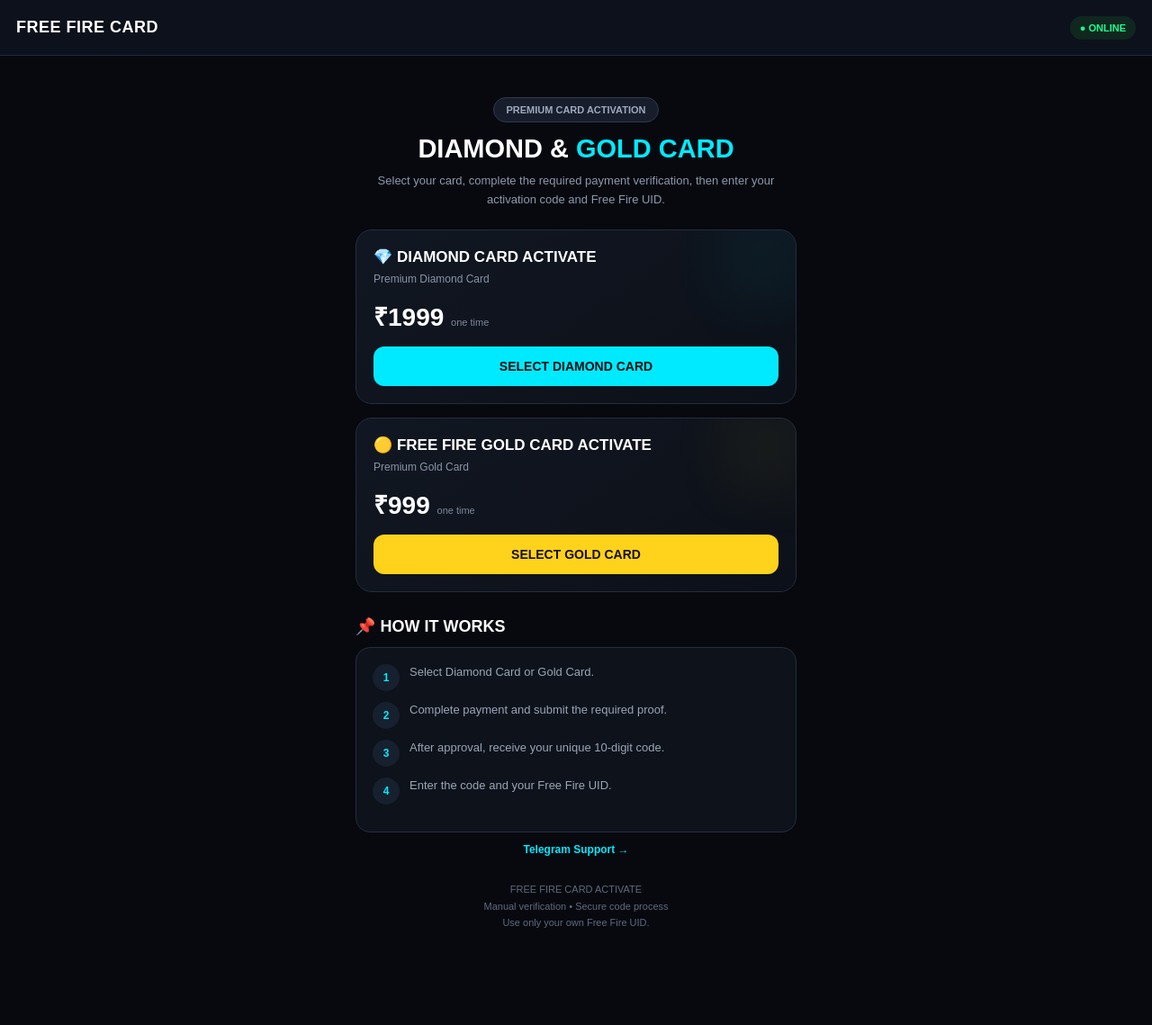
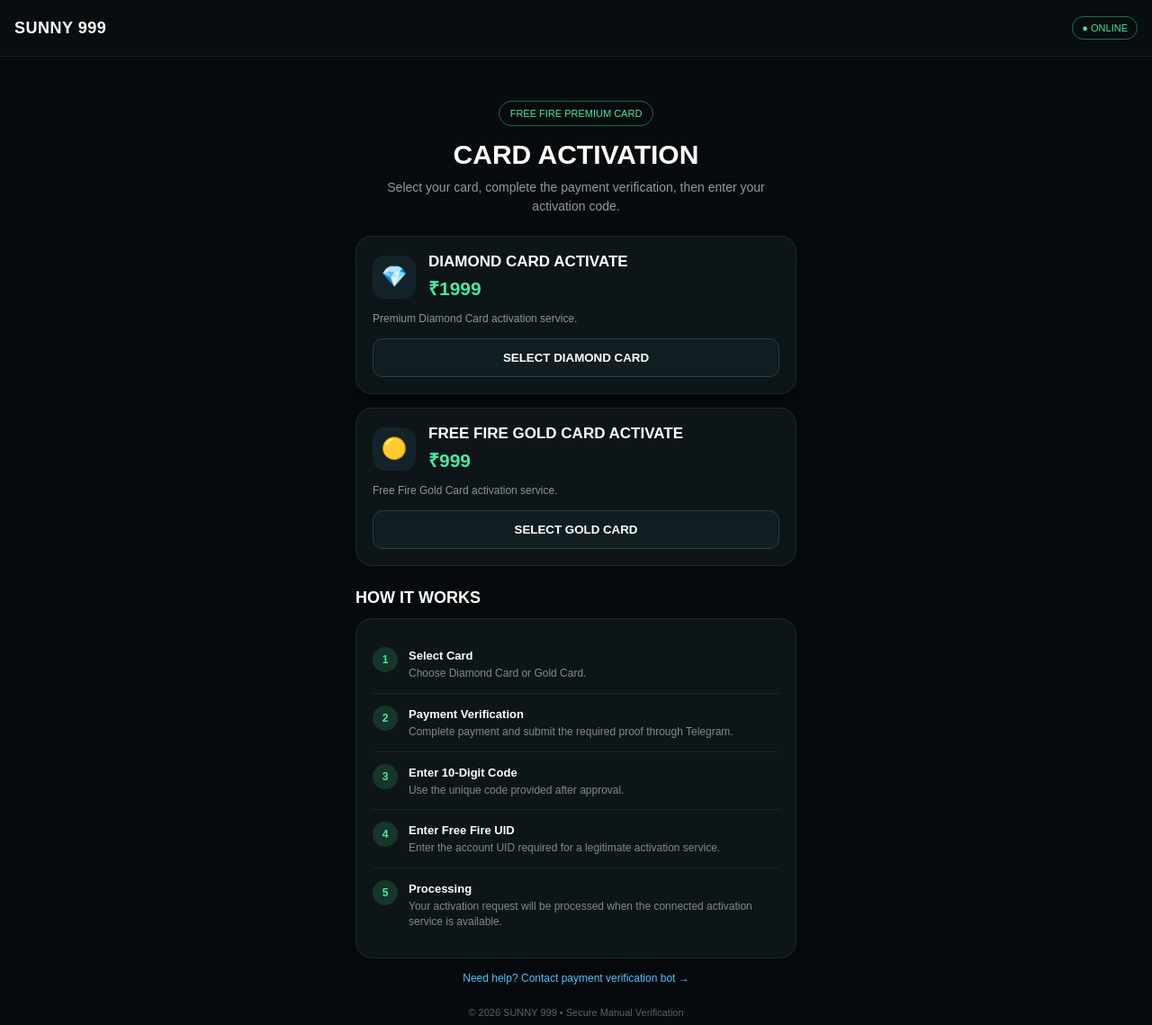
Before and after one commit to osmsk307-collab/free-fire-card, a website: page index.html in a window 1280 px wide. Shown: the whole page at 90% size. Before the commit the page ends 1080 px from the top, so only its background shows below. Drawn offline with Linux system fonts and the light colour scheme.

Commit message:
Update index.html

```diff
--- a/index.html
+++ b/index.html
@@ -3,521 +3,562 @@
 <head>
 <meta charset="UTF-8">
 <meta name="viewport" content="width=device-width, initial-scale=1.0">
-<title>FREE FIRE CARD ACTIVATE</title>
+<title>Free Fire Card Activate</title>
 
 <style>
 *{
+  box-sizing:border-box;
   margin:0;
   padding:0;
-  box-sizing:border-box;
   font-family:Arial,Helvetica,sans-serif;
 }
 
 body{
-  background:#07090f;
+  background:#070b0d;
   color:#fff;
   min-height:100vh;
 }
 
-.topbar{
-  height:62px;
+.header{
+  padding:18px 16px;
   display:flex;
+  justify-content:space-between;
   align-items:center;
-  justify-content:space-between;
-  padding:0 18px;
-  background:#0d111b;
-  border-bottom:1px solid #202737;
-  position:sticky;
-  top:0;
-  z-index:10;
+  border-bottom:1px solid #172326;
+  background:#080d0f;
 }
 
 .logo{
   font-size:18px;
-  font-weight:900;
+  font-weight:800;
   letter-spacing:.5px;
 }
 
 .online{
   font-size:11px;
-  font-weight:bold;
-  color:#19ff91;
-  background:#10271f;
-  padding:7px 11px;
+  color:#45e6a1;
+  border:1px solid #1d6d51;
+  padding:6px 10px;
   border-radius:20px;
 }
 
 .container{
-  width:100%;
   max-width:520px;
   margin:auto;
-  padding:22px 15px 45px;
+  padding:24px 15px 40px;
 }
 
 .hero{
   text-align:center;
-  padding:24px 8px 22px;
+  padding:25px 10px 22px;
 }
 
 .badge{
   display:inline-block;
-  background:#171d2b;
-  border:1px solid #30394d;
-  color:#9da9bd;
-  padding:7px 13px;
+  font-size:11px;
+  color:#4ee6a3;
+  border:1px solid #1c654b;
+  padding:7px 12px;
   border-radius:20px;
-  font-size:11px;
-  font-weight:bold;
-  margin-bottom:13px;
+  margin-bottom:15px;
 }
 
 .hero h1{
-  font-size:29px;
-  line-height:1.12;
-  font-weight:900;
-}
-
-.hero h1 span{
-  color:#00eaff;
+  font-size:30px;
+  line-height:1.1;
+  margin-bottom:10px;
 }
 
 .hero p{
-  color:#8e98aa;
-  font-size:13px;
-  line-height:1.6;
-  margin-top:10px;
+  color:#8e9b9f;
+  font-size:14px;
+  line-height:1.5;
 }
 
 .card{
-  background:linear-gradient(145deg,#111722,#0c1018);
-  border:1px solid #242d3d;
+  background:#0d1518;
+  border:1px solid #1b2b2f;
   border-radius:18px;
-  padding:19px;
+  padding:18px;
   margin-bottom:15px;
-  position:relative;
-  overflow:hidden;
+  box-shadow:0 10px 35px rgba(0,0,0,.25);
 }
 
-.card:before{
-  content:"";
-  position:absolute;
-  width:120px;
-  height:120px;
-  background:#00eaff;
-  opacity:.04;
-  filter:blur(30px);
-  right:-30px;
-  top:-30px;
+.card.active{
+  border-color:#2bd88e;
 }
 
-.card.gold:before{
-  background:#ffd21c;
+.card-top{
+  display:flex;
+  align-items:center;
+  gap:14px;
 }
 
-.card-title{
-  font-size:17px;
-  font-weight:900;
-  margin-bottom:7px;
+.icon{
+  width:48px;
+  height:48px;
+  border-radius:14px;
+  display:flex;
+  align-items:center;
+  justify-content:center;
+  background:#142329;
+  font-size:23px;
 }
 
-.card-sub{
-  color:#8994a7;
-  font-size:12px;
-  margin-bottom:15px;
+.card h2{
+  font-size:17px;
+  margin-bottom:5px;
 }
 
 .price{
-  font-size:28px;
-  font-weight:900;
-  margin-bottom:15px;
+  color:#4ee6a3;
+  font-size:21px;
+  font-weight:800;
 }
 
-.price small{
-  font-size:11px;
-  color:#7e899b;
-  font-weight:normal;
+.card p{
+  color:#89979b;
+  font-size:12px;
+  margin-top:13px;
 }
 
-.btn{
+.select-btn{
   width:100%;
-  border:0;
-  border-radius:12px;
-  padding:14px;
-  font-size:14px;
-  font-weight:900;
+  margin-top:15px;
+  padding:13px;
+  border:1px solid #294047;
+  border-radius:11px;
+  background:#101d21;
+  color:white;
+  font-weight:700;
   cursor:pointer;
-  background:#00eaff;
-  color:#001014;
 }
 
-.gold .btn{
-  background:#ffd21c;
-  color:#171000;
-}
-
-.btn:active{
-  transform:scale(.98);
-}
-
-.selected{
-  border-color:#00eaff;
-  box-shadow:0 0 20px rgba(0,234,255,.08);
-}
-
-.gold.selected{
-  border-color:#ffd21c;
-  box-shadow:0 0 20px rgba(255,210,28,.08);
+.card.active .select-btn{
+  background:#1cc47d;
+  border-color:#1cc47d;
+  color:#04120c;
 }
 
 .section-title{
   font-size:18px;
-  font-weight:900;
-  margin:27px 0 12px;
+  margin:25px 0 12px;
 }
 
-.box{
-  background:#0d121b;
-  border:1px solid #252e3e;
-  border-radius:16px;
-  padding:18px;
+.step{
+  display:flex;
+  gap:12px;
+  padding:13px 0;
+  border-bottom:1px solid #172529;
+}
+
+.step:last-child{
+  border-bottom:0;
+}
+
+.num{
+  width:28px;
+  height:28px;
+  border-radius:50%;
+  background:#16352b;
+  color:#4ee6a3;
+  display:flex;
+  justify-content:center;
+  align-items:center;
+  font-size:12px;
+  font-weight:bold;
+  flex:none;
+}
+
+.step b{
+  font-size:13px;
+}
+
+.step span{
+  display:block;
+  color:#7e8c90;
+  font-size:12px;
+  margin-top:3px;
+  line-height:1.4;
+}
+
+.verify-box{
+  display:none;
+  margin-top:18px;
+}
+
+.verify-box.show{
+  display:block;
 }
 
 label{
   display:block;
   font-size:12px;
-  font-weight:bold;
-  color:#aab4c5;
+  color:#a9b5b8;
   margin-bottom:7px;
 }
 
 input{
   width:100%;
-  background:#080c13;
-  border:1px solid #293345;
-  color:#fff;
   padding:14px;
   border-radius:11px;
+  border:1px solid #293a3f;
+  background:#081013;
+  color:#fff;
   outline:none;
   font-size:14px;
-  margin-bottom:12px;
 }
 
 input:focus{
-  border-color:#00eaff;
+  border-color:#36d991;
 }
 
-.info{
-  background:#101722;
-  border:1px solid #263244;
-  border-radius:12px;
-  padding:13px;
-  margin-bottom:13px;
-  color:#8f9bad;
-  font-size:12px;
-  line-height:1.6;
+.main-btn{
+  width:100%;
+  margin-top:12px;
+  padding:14px;
+  border:0;
+  border-radius:11px;
+  background:#20cf84;
+  color:#03120b;
+  font-size:14px;
+  font-weight:800;
+  cursor:pointer;
 }
 
-.hidden{
-  display:none;
+.main-btn:disabled{
+  opacity:.35;
+  cursor:not-allowed;
 }
 
-.steps{
-  display:flex;
-  gap:11px;
-  margin-bottom:12px;
+.note{
+  margin-top:12px;
+  padding:12px;
+  background:#101a1d;
+  border-radius:10px;
+  color:#78878b;
+  font-size:11px;
+  line-height:1.5;
 }
 
-.step-num{
-  min-width:30px;
-  height:30px;
-  border-radius:50%;
-  background:#17202e;
-  display:flex;
-  align-items:center;
-  justify-content:center;
-  color:#00eaff;
-  font-weight:900;
-  font-size:12px;
-}
-
-.step-text{
+.status{
+  display:none;
+  margin-top:15px;
+  padding:14px;
+  border-radius:11px;
+  background:#10241c;
+  border:1px solid #245b45;
+  color:#64e8ad;
   font-size:13px;
-  color:#9aa5b7;
-  line-height:1.45;
+  line-height:1.5;
 }
 
 .footer{
   text-align:center;
-  color:#5f6a7c;
+  color:#566467;
   font-size:11px;
-  margin-top:28px;
-  line-height:1.7;
+  padding:25px 0 5px;
 }
 
 .telegram{
   display:block;
   text-align:center;
-  margin-top:12px;
-  color:#00eaff;
+  margin-top:15px;
+  color:#54bfff;
+  text-decoration:none;
   font-size:12px;
-  text-decoration:none;
-  font-weight:bold;
 }
 </style>
 </head>
 
 <body>
 
-<div class="topbar">
-  <div class="logo">FREE FIRE CARD</div>
+<header class="header">
+  <div class="logo">SUNNY 999</div>
   <div class="online">● ONLINE</div>
+</header>
+
+<main class="container">
+
+  <section class="hero">
+    <div class="badge">FREE FIRE PREMIUM CARD</div>
+    <h1>CARD ACTIVATION</h1>
+    <p>
+      Select your card, complete the payment verification,
+      then enter your activation code.
+    </p>
+  </section>
+
+  <!-- DIAMOND CARD -->
+  <div class="card" id="diamondCard">
+    <div class="card-top">
+      <div class="icon">💎</div>
+      <div>
+        <h2>DIAMOND CARD ACTIVATE</h2>
+        <div class="price">₹1999</div>
+      </div>
     </div>
 
-<div class="container">
+    <p>Premium Diamond Card activation service.</p>
 
-  <div class="hero">
-    <div class="badge">PREMIUM CARD ACTIVATION</div>
-    <h1>DIAMOND & <span>GOLD CARD</span></h1>
-    <p>
-      Select your card, complete the required payment verification,
-      then enter your activation code and Free Fire UID.
-    </p>
-  </div>
-
-  <!-- DIAMOND -->
-  <div class="card" id="diamondCard">
-    <div class="card-title">💎 DIAMOND CARD ACTIVATE</div>
-    <div class="card-sub">Premium Diamond Card</div>
-    <div class="price">₹1999 <small>one time</small></div>
-    <button class="btn" onclick="selectCard('diamond')">
+    <button class="select-btn" onclick="selectPlan('diamond')">
       SELECT DIAMOND CARD
     </button>
   </div>
 
-  <!-- GOLD -->
-  <div class="card gold" id="goldCard">
-    <div class="card-title">🟡 FREE FIRE GOLD CARD ACTIVATE</div>
-    <div class="card-sub">Premium Gold Card</div>
-    <div class="price">₹999 <small>one time</small></div>
-    <button class="btn" onclick="selectCard('gold')">
+  <!-- GOLD CARD -->
+  <div class="card" id="goldCard">
+    <div class="card-top">
+      <div class="icon">🟡</div>
+      <div>
+        <h2>FREE FIRE GOLD CARD ACTIVATE</h2>
+        <div class="price">₹999</div>
+      </div>
+    </div>
+
+    <p>Free Fire Gold Card activation service.</p>
+
+    <button class="select-btn" onclick="selectPlan('gold')">
       SELECT GOLD CARD
     </button>
   </div>
 
-  <!-- CODE SECTION -->
-  <div id="codeSection" class="hidden">
+  <div class="card verify-box" id="verifyBox">
 
-    <div class="section-title">🔐 Activation Code</div>
+    <h2 id="selectedTitle">Card Activation</h2>
 
-    <div class="box">
-
-      <div class="info">
-        Card select karne ke baad payment verification complete karo.
-        Approval ke baad mila hua 10-digit code yahan enter karo.
+    <div class="note">
+      First complete payment verification through Telegram.
+      After approval, enter the 10-digit code provided to you.
     </div>
 
-      <label>10-DIGIT ACTIVATION CODE</label>
+    <br>
+
+    <label>Activation Code</label>
     <input
       id="code"
       type="text"
       inputmode="numeric"
       maxlength="10"
       placeholder="Enter 10-digit code"
-        oninput="this.value=this.value.replace(/[^0-9]/g,'')"
+      disabled
     >
 
-      <button class="btn" onclick="verifyCode()">
-        CONTINUE
+    <button class="main-btn" onclick="openTelegram()">
+      VERIFY PAYMENT ON TELEGRAM
     </button>
 
+    <button
+      class="main-btn"
+      id="processBtn"
+      onclick="processCard()"
+      disabled>
+      CONTINUE ACTIVATION
+    </button>
+
+    <div class="status" id="status"></div>
+
+  </div>
+
+  <h3 class="section-title">HOW IT WORKS</h3>
+
+  <div class="card">
+
+    <div class="step">
+      <div class="num">1</div>
+      <div>
+        <b>Select Card</b>
+        <span>Choose Diamond Card or Gold Card.</span>
       </div>
     </div>
 
-  <!-- UID SECTION -->
-  <div id="uidSection" class="hidden">
-
-    <div class="section-title">🎮 Free Fire Account</div>
-
-    <div class="box">
-
-      <div class="info">
-        Code verify hone ke baad apna Free Fire UID enter karo.
-        Apna password kabhi enter mat karo.
-      </div>
-
-      <label>FREE FIRE UID</label>
-      <input
-        id="uid"
-        type="text"
-        inputmode="numeric"
-        placeholder="Enter your Free Fire UID"
-      >
-
-      <button class="btn" onclick="submitUID()">
-        SUBMIT & PROCESS
-      </button>
-
+    <div class="step">
+      <div class="num">2</div>
+      <div>
+        <b>Payment Verification</b>
+        <span>Complete payment and submit the required proof through Telegram.</span>
       </div>
     </div>
 
-  <!-- PROCESS -->
-  <div id="processSection" class="hidden">
-
-    <div class="section-title">⏳ Processing</div>
-
-    <div class="box">
-
-      <div class="info">
-        Your request has been submitted for processing.
-        Activation status will depend on successful payment
-        verification and the connected authorized activation service.
-      </div>
-
-      <div class="steps">
-        <div class="step-num">1</div>
-        <div class="step-text">
-          Payment verification
+    <div class="step">
+      <div class="num">3</div>
+      <div>
+        <b>Enter 10-Digit Code</b>
+        <span>Use the unique code provided after approval.</span>
       </div>
     </div>
 
-      <div class="steps">
-        <div class="step-num">2</div>
-        <div class="step-text">
-          Activation code verification
+    <div class="step">
+      <div class="num">4</div>
+      <div>
+        <b>Enter Free Fire UID</b>
+        <span>Enter the account UID required for a legitimate activation service.</span>
       </div>
     </div>
 
-      <div class="steps">
-        <div class="step-num">3</div>
-        <div class="step-text">
-          Free Fire UID processing
-        </div>
-      </div>
-
-    </div>
-  </div>
-
-  <div class="section-title">📌 HOW IT WORKS</div>
-
-  <div class="box">
-
-    <div class="steps">
-      <div class="step-num">1</div>
-      <div class="step-text">
-        Select Diamond Card or Gold Card.
-      </div>
-    </div>
-
-    <div class="steps">
-      <div class="step-num">2</div>
-      <div class="step-text">
-        Complete payment and submit the required proof.
-      </div>
-    </div>
-
-    <div class="steps">
-      <div class="step-num">3</div>
-      <div class="step-text">
-        After approval, receive your unique 10-digit code.
-      </div>
-    </div>
-
-    <div class="steps">
-      <div class="step-num">4</div>
-      <div class="step-text">
-        Enter the code and your Free Fire UID.
+    <div class="step">
+      <div class="num">5</div>
+      <div>
+        <b>Processing</b>
+        <span>Your activation request will be processed when the connected activation service is available.</span>
       </div>
     </div>
 
   </div>
 
-  <a class="telegram" href="https://t.me/" target="_blank">
-    Telegram Support →
+  <div class="card" id="uidBox" style="display:none;">
+
+    <h2>Free Fire Account</h2>
+
+    <p style="margin:8px 0 15px;color:#89979b;font-size:12px;">
+      Enter your Free Fire UID.
+    </p>
+
+    <label>FREE FIRE UID</label>
+
+    <input
+      id="uid"
+      type="text"
+      inputmode="numeric"
+      maxlength="20"
+      placeholder="Enter your Free Fire UID"
+    >
+
+    <button class="main-btn" onclick="submitUID()">
+      SUBMIT ACTIVATION
+    </button>
+
+    <div class="status" id="uidStatus"></div>
+
+  </div>
+
+  <a class="telegram"
+     href="https://t.me/FreeFireCardPayBot"
+     target="_blank">
+     Need help? Contact payment verification bot →
   </a>
 
   <div class="footer">
-    FREE FIRE CARD ACTIVATE<br>
-    Manual verification • Secure code process<br>
-    Use only your own Free Fire UID.
+    © 2026 SUNNY 999 • Secure Manual Verification
   </div>
 
-</div>
+</main>
 
 <script>
 
-let selectedCard = "";
+let selectedPlan = "";
 
-function selectCard(type){
+function selectPlan(plan){
 
-  selectedCard = type;
+  selectedPlan = plan;
 
-  document.getElementById("diamondCard")
-    .classList.remove("selected");
+  document.getElementById("diamondCard").classList.remove("active");
+  document.getElementById("goldCard").classList.remove("active");
 
-  document.getElementById("goldCard")
-    .classList.remove("selected");
-
-  if(type === "diamond"){
-    document.getElementById("diamondCard")
-      .classList.add("selected");
+  if(plan === "diamond"){
+    document.getElementById("diamondCard").classList.add("active");
+    document.getElementById("selectedTitle").innerText =
+      "💎 Diamond Card — ₹1999";
   }
 
-  if(type === "gold"){
-    document.getElementById("goldCard")
-      .classList.add("selected");
+  if(plan === "gold"){
+    document.getElementById("goldCard").classList.add("active");
+    document.getElementById("selectedTitle").innerText =
+      "🟡 Gold Card — ₹999";
   }
 
-  document.getElementById("codeSection")
-    .classList.remove("hidden");
+  document.getElementById("verifyBox").classList.add("show");
 
-  document.getElementById("codeSection")
-    .scrollIntoView({
+  document.getElementById("verifyBox").scrollIntoView({
     behavior:"smooth",
     block:"center"
   });
 }
 
-function verifyCode(){
 
-  const code = document.getElementById("code").value.trim();
+function openTelegram(){
 
-  if(!selectedCard){
+  if(!selectedPlan){
     alert("Please select a card first.");
     return;
   }
 
+  let planText =
+    selectedPlan === "diamond"
+    ? "Diamond Card ₹1999"
+    : "Free Fire Gold Card ₹999";
+
+  const message =
+    "I want to activate: " + planText;
+
+  const url =
+    "https://t.me/FreeFireCardPayBot?text=" +
+    encodeURIComponent(message);
+
+  window.open(url,"_blank");
+
+  /*
+    The activation code remains locked until
+    your real payment/backend approval system
+    authorizes the user.
+  */
+}
+
+
+function unlockCode(){
+
+  document.getElementById("code").disabled = false;
+  document.getElementById("processBtn").disabled = false;
+
+}
+
+
+document.getElementById("code").addEventListener("input", function(){
+
+  this.value = this.value.replace(/\D/g,"").slice(0,10);
+
+});
+
+
+function processCard(){
+
+  const code =
+    document.getElementById("code").value.trim();
+
   if(!/^\d{10}$/.test(code)){
-    alert("Please enter a valid 10-digit activation code.");
+    alert("Enter a valid 10-digit activation code.");
     return;
   }
 
-  document.getElementById("uidSection")
-    .classList.remove("hidden");
+  document.getElementById("uidBox").style.display = "block";
 
-  document.getElementById("uidSection")
-    .scrollIntoView({
+  document.getElementById("uidBox").scrollIntoView({
     behavior:"smooth",
     block:"center"
   });
 }
 
+
 function submitUID(){
 
-  const uid = document.getElementById("uid").value.trim();
+  const uid =
+    document.getElementById("uid").value.trim();
 
-  if(!/^\d{6,15}$/.test(uid)){
-    alert("Please enter a valid Free Fire UID.");
+  if(!uid){
+    alert("Please enter your Free Fire UID.");
     return;
   }
 
-  document.getElementById("processSection")
-    .classList.remove("hidden");
+  const status =
+    document.getElementById("uidStatus");
 
-  document.getElementById("processSection")
-    .scrollIntoView({
-      behavior:"smooth",
-      block:"center"
-    });
+  status.style.display = "block";
+
+  status.innerHTML =
+    "✓ Request submitted.<br><br>" +
+    "Your UID has been received. " +
+    "Activation will only be completed through the connected authorized activation service.";
+
 }
 
 </script>
```
Lines whose indentation alone changed are shown as unchanged.
